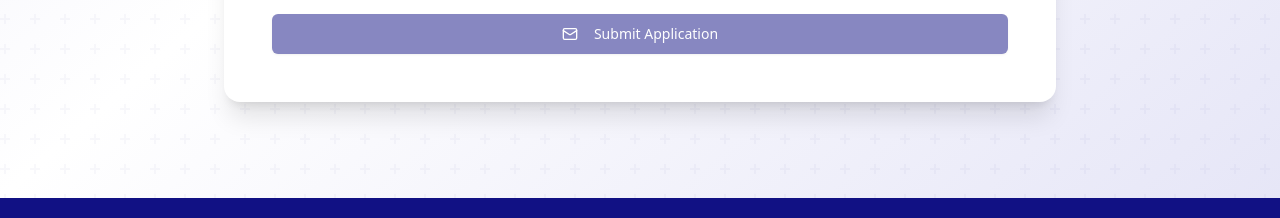
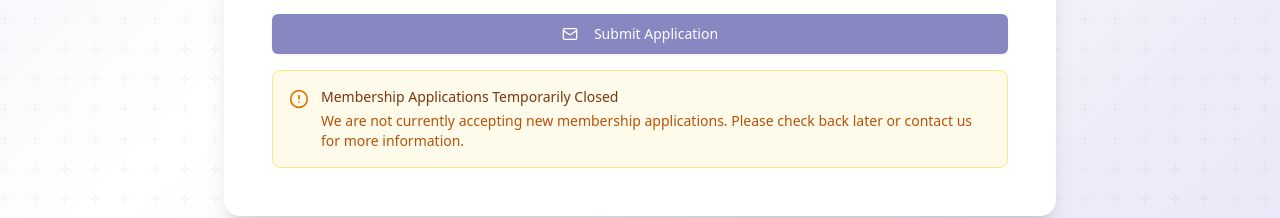
Before and after one commit to gourav02/acda_org, a Next.js app: page /membership in a window 1280 px wide. Shown: the part 1058-1276 px from the top of the page. Built offline with nearby package versions, Linux system fonts and the light colour scheme; no server answers.

Commit message:
warning msg added in membership page

```diff
--- a/components/MembershipForm.tsx
+++ b/components/MembershipForm.tsx
@@ -481,6 +481,20 @@ export default function MembershipForm() {
                     </>
                   )}
                 </Button>
+                <div className="mt-4 rounded-lg border border-amber-200 bg-amber-50 p-4">
+                  <div className="flex items-start gap-3">
+                    <AlertCircle className="mt-0.5 h-5 w-5 flex-shrink-0 text-amber-600" />
+                    <div>
+                      <p className="text-sm font-medium text-amber-900">
+                        Membership Applications Temporarily Closed
+                      </p>
+                      <p className="mt-1 text-sm text-amber-700">
+                        We are not currently accepting new membership applications. Please check
+                        back later or contact us for more information.
+                      </p>
+                    </div>
+                  </div>
+                </div>
               </div>
             </form>
           </Form>
```
